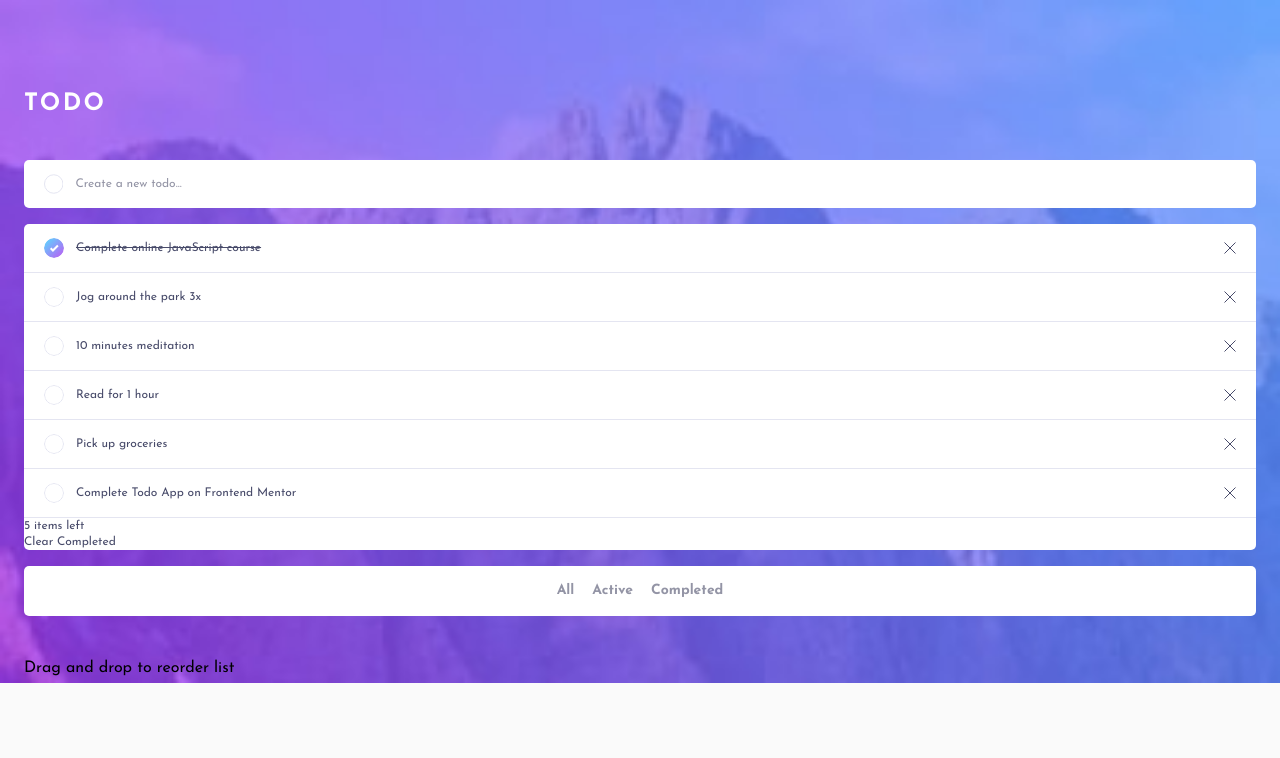
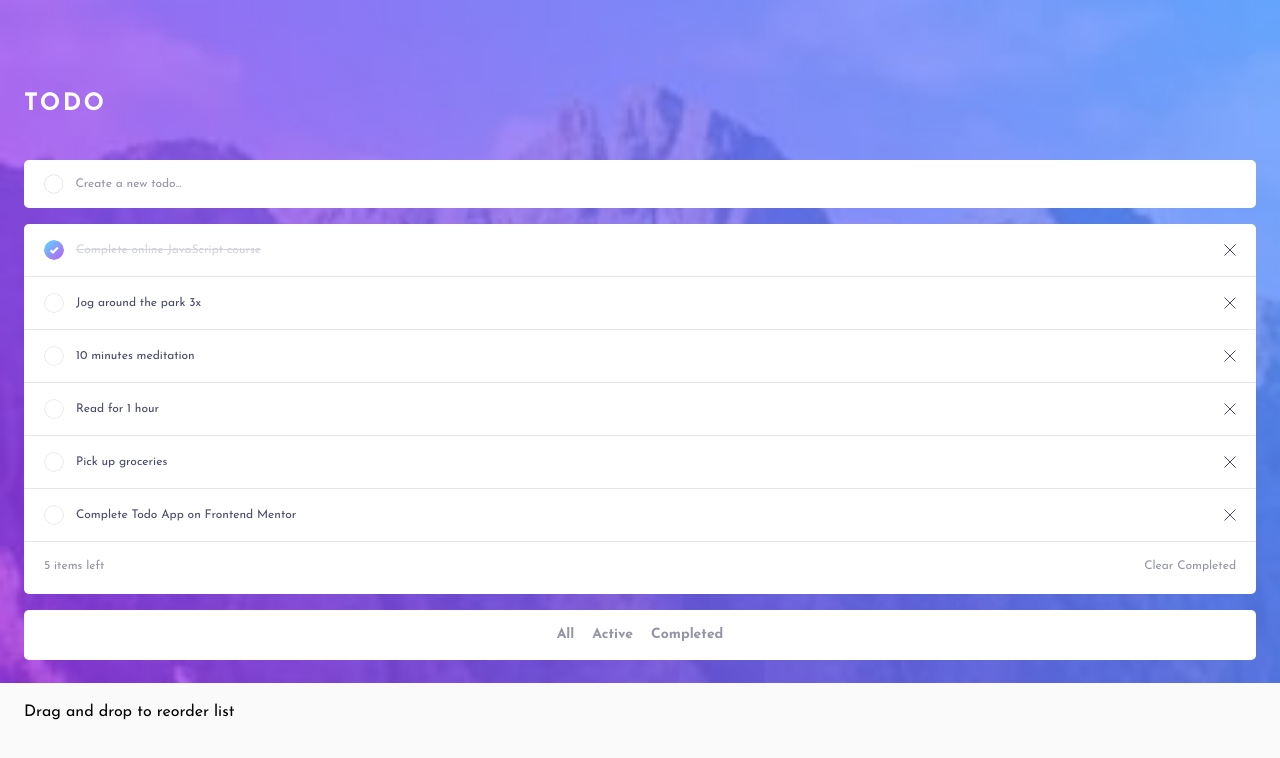
Before and after one commit to joshjavier/todo-app, a React (Vite) app: page / in a window 1280 px wide. Shown: the top 758 px of the page. Built offline with nearby package versions, Linux system fonts and the light colour scheme.

Commit message:
Refactor todo list logic and styles

```diff
--- a/src/App.jsx
+++ b/src/App.jsx
@@ -1,15 +1,34 @@
+import { useState } from 'react';
 import SvgSprite from './components/SvgSprite';
 import TodoItem from './components/TodoItem';
 
 function App() {
-  const todoItems = [
-    { text: 'Complete online JavaScript course', isDone: true },
-    { text: 'Jog around the park 3x' },
-    { text: '10 minutes meditation' },
-    { text: 'Read for 1 hour' },
-    { text: 'Pick up groceries' },
-    { text: 'Complete Todo App on Frontend Mentor' },
-  ];
+  const [todos, setTodos] = useState([
+    { id: 1, text: 'Complete online JavaScript course', done: true },
+    { id: 2, text: 'Jog around the park 3x' },
+    { id: 3, text: '10 minutes meditation' },
+    { id: 4, text: 'Read for 1 hour' },
+    { id: 5, text: 'Pick up groceries' },
+    { id: 6, text: 'Complete Todo App on Frontend Mentor' },
+  ]);
+
+  const activeTodos = todos.filter((todo) => !todo.done);
+
+  const toggleStatus = (id) => {
+    setTodos((todos) =>
+      todos.map((todo) => {
+        return todo.id === id ? { ...todo, done: !todo.done } : todo;
+      }),
+    );
+  };
+
+  const removeTodo = (id) => {
+    setTodos((todos) => todos.filter((todo) => todo.id !== id));
+  };
+
+  const clearCompleted = () => {
+    setTodos((todos) => todos.filter((todo) => !todo.done));
+  };
 
   return (
     <>
@@ -28,7 +47,7 @@ function App() {
         <div className="space-y-4">
           <div className="rounded-frame px-5 py-[14px] flex gap-3 items-center focus-within:ring">
             <svg viewBox="0 0 20 20" width="20" height="20" aria-hidden="true">
-              <use href="#checkboxOutline" />
+              <use href="#checkboxOutline" fill="white" stroke="black" />
             </svg>
             <input
               type="text"
@@ -39,17 +58,25 @@ function App() {
           </div>
           <div className="rounded-frame">
             <ul>
-              {todoItems.map((todo) => (
+              {todos.map((todo) => (
                 <TodoItem
-                  key={crypto.randomUUID()}
-                  text={todo.text}
-                  isDone={todo.isDone}
+                  key={todo.id}
+                  todo={todo}
+                  toggleStatus={toggleStatus}
+                  removeTodo={removeTodo}
                 />
               ))}
             </ul>
-            <div>
-              <p>5 items left</p>
-              <p>Clear Completed</p>
+            <div className="px-5 pt-4 pb-5 flex justify-between text-dark-grayish-blue">
+              <p>
+                {activeTodos.length ? `${activeTodos.length} items left` : ''}
+              </p>
+              <button
+                className="hover:text-very-dark-grayish-blue"
+                onClick={() => clearCompleted()}
+              >
+                Clear Completed
+              </button>
             </div>
           </div>
           <div className="rounded-frame text-sm text-dark-grayish-blue font-bold px-6 py-[15px] flex gap-x-[18px] justify-center">
--- a/src/components/CustomCheckbox.css
+++ b/src/components/CustomCheckbox.css
@@ -1,7 +1,11 @@
-#checkboxOutline {
-  @apply fill-white stroke-very-light-grayish-blue;
+[href='#checkboxOutline'] {
+  @apply stroke-very-light-grayish-blue;
 }
 
 input[type='checkbox']:not(:checked) + svg > [href='#checkboxFill'] {
   opacity: 0;
 }
+
+input[type='checkbox']:hover + svg > [href='#checkboxOutline'] {
+  stroke: url(#checkboxBg);
+}
--- a/src/components/CustomCheckbox.jsx
+++ b/src/components/CustomCheckbox.jsx
@@ -1,12 +1,12 @@
 import './CustomCheckbox.css';
 
-function CustomCheckbox({ done, handleChange }) {
+function CustomCheckbox({ checked = false, toggleChecked }) {
   return (
     <>
       <input
         type="checkbox"
-        checked={done}
-        onChange={handleChange}
+        checked={checked}
+        onChange={toggleChecked}
         className="absolute w-5 h-5 opacity-0 peer cursor-pointer"
       />
       <svg
@@ -16,12 +16,9 @@ function CustomCheckbox({ done, handleChange }) {
         className="peer-focus-visible:ring rounded-full"
         aria-hidden="true"
       >
-        <use href="#checkboxOutline" />
-        <use href="#checkboxFill" />
-        <use
-          href="#checkboxCheckmark"
-          className="fill-none stroke-white stroke-2"
-        />
+        <use href="#checkboxOutline" fill="white" stroke="black" />
+        <use href="#checkboxFill" fill="url(#checkboxBg)" />
+        <use href="#checkboxCheckmark" stroke="white" strokeWidth="2" />
       </svg>
     </>
   );
--- a/src/components/DeleteButton.jsx
+++ b/src/components/DeleteButton.jsx
@@ -1,6 +1,9 @@
-function DeleteButton() {
+function DeleteButton({ todo, removeTodo }) {
   return (
-    <button aria-label="Delete todo item">
+    <button
+      aria-label={`Delete ${todo.text}`}
+      onClick={() => removeTodo(todo.id)}
+    >
       <svg viewBox="0 0 12 12" width="12" height="12" aria-hidden="true">
         <use href="#cross" />
       </svg>
--- a/src/components/SvgSprite.jsx
+++ b/src/components/SvgSprite.jsx
@@ -21,31 +21,16 @@ function SvgSprite() {
           <stop offset="1" stopColor="#C058F3" />
         </linearGradient>
 
-        <circle
-          id="checkboxOutline"
-          cx="10"
-          cy="10"
-          r="9.5"
-          fill="white"
-          stroke="black"
-        />
-
-        <circle
-          id="checkboxFill"
-          cx="10"
-          cy="10"
-          r="10"
-          fill="url(#checkboxBg)"
-        />
-
+        {/* Custom checkbox parts */}
+        <circle id="checkboxOutline" cx="10" cy="10" r="9.5" />
+        <circle id="checkboxFill" cx="10" cy="10" r="10" />
         <polyline
           id="checkboxCheckmark"
           points="6.66675,10.2534 8.91333,12.5 13.9133,7.5"
           fill="none"
-          stroke="white"
-          strokeWidth="2"
         />
 
+        {/* Cross icon */}
         <symbol id="cross" fill="none" stroke="currentColor">
           <line x1="0.5" y1="0.5" x2="11.5" y2="11.5" />
           <line x1="0.5" y1="11.5" x2="11.5" y2="0.5" />
--- a/src/components/TodoItem.jsx
+++ b/src/components/TodoItem.jsx
@@ -1,19 +1,19 @@
-import { useState } from 'react';
 import CustomCheckbox from './CustomCheckbox';
 import DeleteButton from './DeleteButton';
 
-function TodoItem({ text, isDone = false }) {
-  const [done, setDone] = useState(isDone);
-
-  const handleChange = ({ target }) => setDone(target.checked);
-
+function TodoItem({ todo, toggleStatus, removeTodo }) {
   return (
-    <li className="flex justify-between gap-3 px-5 py-[14px] border-b border-very-light-grayish-blue">
+    <li className="flex justify-between gap-3 px-5 py-4 border-b border-very-light-grayish-blue">
       <label className="flex items-center gap-3">
-        <CustomCheckbox done={done} handleChange={handleChange} />
-        <span className="peer-checked:line-through">{text}</span>
+        <CustomCheckbox
+          checked={todo.done}
+          toggleChecked={() => toggleStatus(todo.id)}
+        />
+        <span className="peer-checked:line-through peer-checked:text-light-grayish-blue">
+          {todo.text}
+        </span>
       </label>
-      <DeleteButton />
+      <DeleteButton todo={todo} removeTodo={removeTodo} />
     </li>
   );
 }
--- a/tailwind.config.js
+++ b/tailwind.config.js
@@ -6,6 +6,7 @@ export default {
       colors: {
         'very-light-gray': '#FAFAFA',
         'very-light-grayish-blue': '#E4E5F1',
+        'light-grayish-blue': '#D2D3DB',
         'dark-grayish-blue': '#9394A5',
         'very-dark-grayish-blue': '#484B6A',
       },
```
